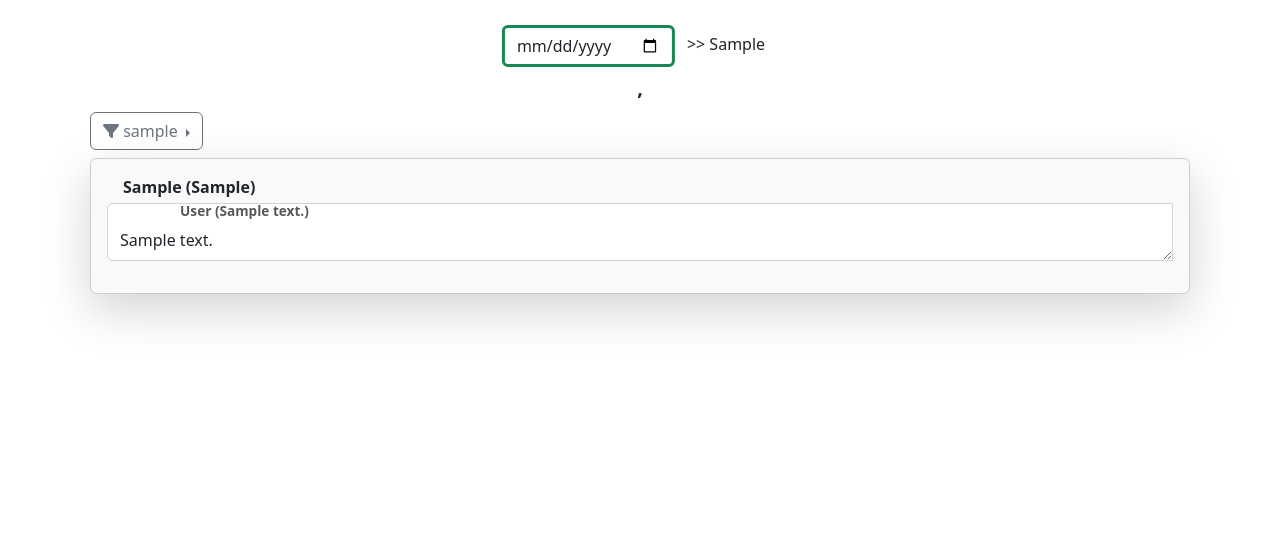
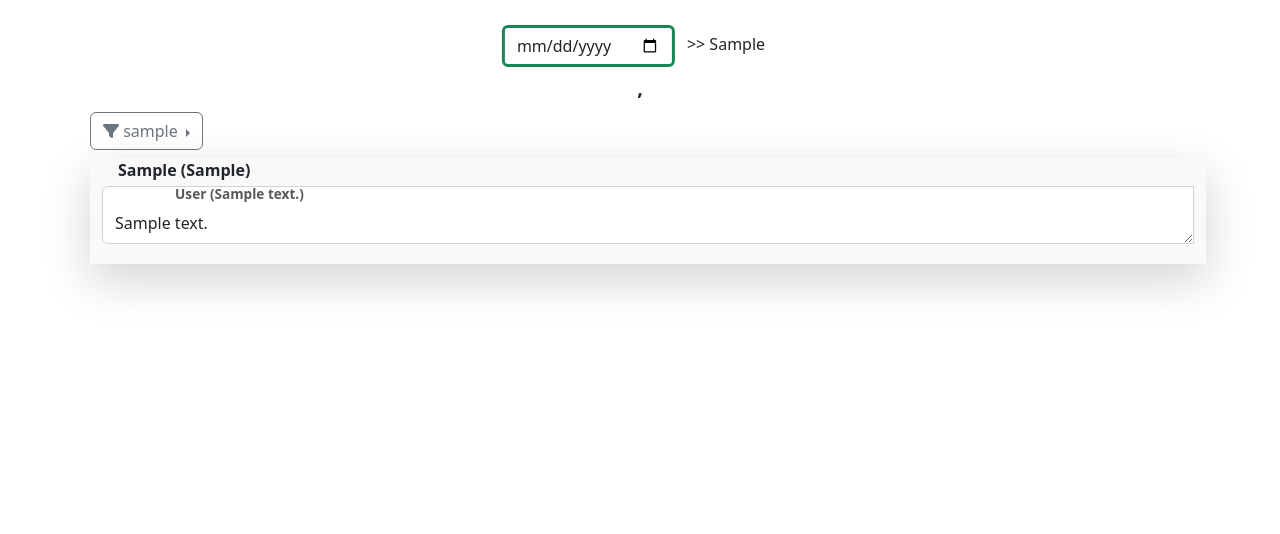
Before and after one commit to alexandrPushylo/TechManager, a Django app: template templates/today_applications.html in a window 1280 px wide. Shown: the part 54-588 px from the top of the page. Run offline with Django 3.2, Linux system fonts and the light colour scheme; tables that the repository leaves empty hold one stand-in row (values such as "Sample post"); the template is opened without the code that fills it: values that come from a table or form of the project are taken from there, most other values are stand-ins (such as "Sample title", 1, 10 or a date in 2020); some libraries are stand-ins or nearby versions.

Commit message:
resize today_app html

```diff
--- a/templates/today_applications.html
+++ b/templates/today_applications.html
@@ -39,7 +39,7 @@
 
     <form method="post" id="priority_form" enctype="multipart/form-data">{% csrf_token %}
       {% for v in today_technic_applications %}
-    <div class="card shadow-lg m-2" style="background-color: rgba(247,247,248,0.71)">
+    <div class="container shadow-lg m-2 pb-1" style="background-color: rgba(247,247,248,0.71)">
       <div class="card-body">
         <ul class="container-fluid" >
 
@@ -68,7 +68,7 @@
 
                                 {% endif %}
 
-                                <textarea {% if post != 'admin' %} readonly {% endif %} class="form-control app_description" aria-label="With textarea" id="floatingInputValue" name="descr">{{ d.description }}</textarea>
+                                <textarea {% if post != 'admin' %} readonly {% endif %} class="form-control app_description overflow-hidden" aria-label="With textarea" id="floatingInputValue" name="descr">{{ d.description }}</textarea>
                                  {% if d.app_for_day.construction_site.foreman.last_name %}
                                 <label for="floatingInputValue" class="fw-bold text-nowrap" style="color: black; margin-left: 60px; margin-top: -10px">{{ d.app_for_day.construction_site.foreman.last_name }} ({{ d.app_for_day.construction_site.address }})</label>
                                 {% endif %}
```
Also changed, not shown: 1 other file.
